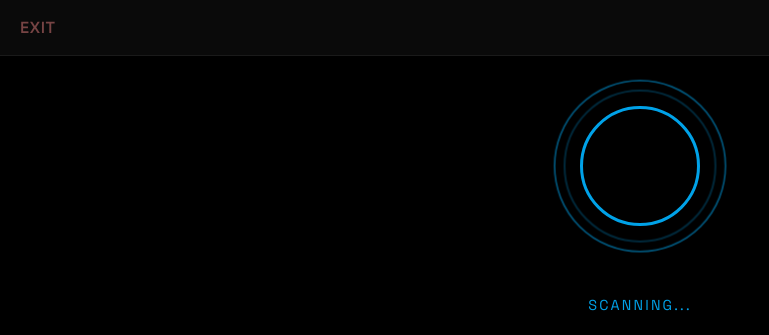
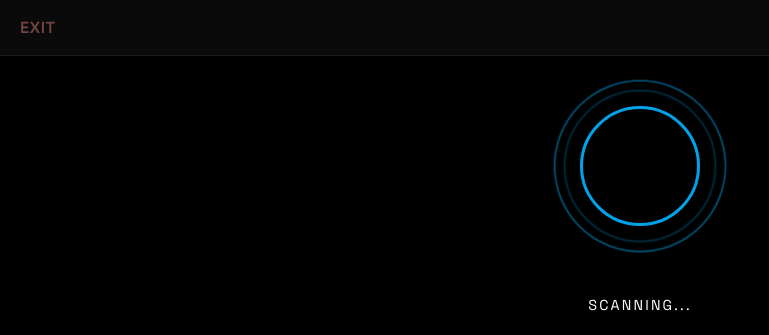
Before and after one commit to INTARYNX/xesync, a plain HTML site: page app.html in a window 1280 px wide. Both pictures are taken after a click on the button "SCAN FOR ROWER". Shown: the whole page, without its empty margins (0-769 px from the left). Drawn offline with Linux system fonts and the light colour scheme.

Commit message:
deploy 2026-05-31 14:08

```diff
--- a/app.css
+++ b/app.css
@@ -112,7 +112,7 @@
   0%   { opacity: 0.6; transform: scale(0.85); }
   100% { opacity: 0;   transform: scale(1.1); }
 }
-#scan-label { font-size: 0.9em; color: #00A2E8; letter-spacing: 0.15em; margin-top: 50px; margin-bottom: 24px; }
+#scan-label { font-size: 0.9em; color: #fff; letter-spacing: 0.15em; margin-top: 50px; margin-bottom: 24px; }
 
 #device-list { width: 100%; flex: 1; overflow-y: auto; }
 .device-item {
```
